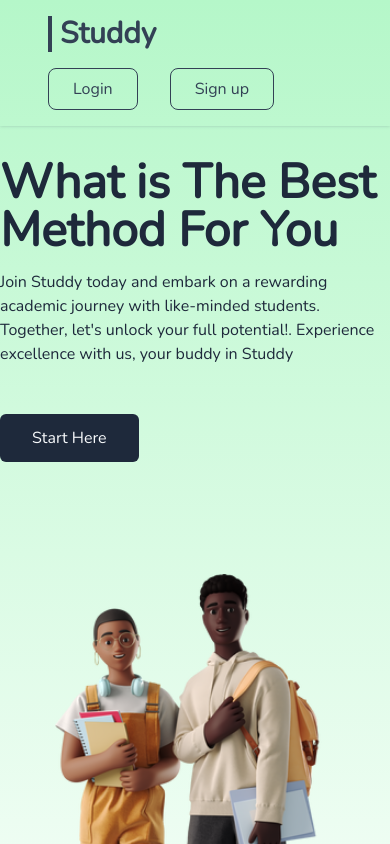
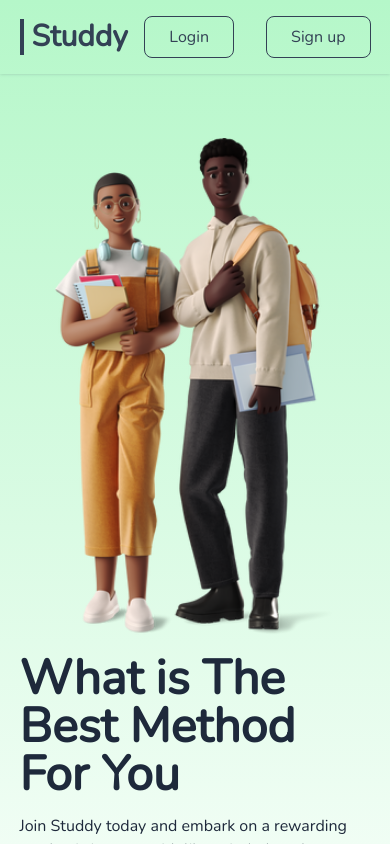
Before and after one commit to ozo-vehe/studdy, a Vue app: page / in a window 390 px wide. Shown: the top 844 px of the page. Built offline with nearby package versions, Linux system fonts and the light colour scheme; no server answers; the database is empty.

Commit message:
added padding

```diff
--- a/src/App.vue
+++ b/src/App.vue
@@ -3,6 +3,7 @@
   import { useUsers } from './store/users';
   import { useGroups } from './store/groups';
   import { onBeforeMount } from 'vue'
+  // Import components
   import Footer from './components/FooterSection.vue';
 
   const usersStore = useUsers();
--- a/src/components/HeroSection.vue
+++ b/src/components/HeroSection.vue
@@ -6,7 +6,7 @@ flw<script setup>
 <template>
   <main class="custom-height homepage">
     <Navbar />
-    <div class="heroSection py-8 flex flex-wrap items-center justify-center gap-x-15 gap-y-4 custom-height">
+    <div class="heroSection pt-16 flex flex-wrap items-center justify-center gap-x-15 gap-y-4 custom-height">
       <div class="header w-450 text-slate-800 h-400">
         <h1 class="text-5xl font-bold">What is The Best Method For You</h1>
         <p class="my-4">
@@ -30,4 +30,13 @@ flw<script setup>
   .homepage {
     background: linear-gradient(180deg, #b5f7c9 0%, #ffffff 100%);
   }
+  @media screen and (max-width: 768px) {
+    .heroSection {
+      padding-left: 5%;
+      padding-right: 5%;
+    }
+    .header {
+      order: 1;
+    }
+  }
 </style>
--- a/src/components/NavbarSection.vue
+++ b/src/components/NavbarSection.vue
@@ -45,4 +45,10 @@
 </template>
 
 <style scoped>
+  @media screen and (max-width: 768px) {
+    nav {
+      padding-left: 5%;
+      padding-right: 5%;
+    }
+  }
 </style>
--- a/src/components/ServiceSection.vue
+++ b/src/components/ServiceSection.vue
@@ -3,7 +3,7 @@
 </script>
 
 <template>
-  <main class="px-12 pt-20 pb-12 min-h-screen flex flex-wrap gap-x-16 gap-y-4 items-start justify-center">
+  <main class="pt-20 pb-12 min-h-screen flex flex-wrap gap-x-16 gap-y-4 items-start justify-center">
     <section class="serviceImage w-400 h-450">
       <img class="w-full h-full object-contain" src="../assets/images/service.png" alt="service" />
     </section>
@@ -16,7 +16,7 @@
         to foster collaboration, support, and growth.
       </p>
 
-      <section class="services mt-8 flex flex-wrap gap-y-4 items-start justify-between">
+      <section class="services mt-8 flex flex-wrap gap-y-4 gap-x-2 items-start justify-between">
 
         <div class="service border border-slate-100 rounded-md w-60 shadow-sm py-4 px-4">
           <div class="bg-custom-dark-green rounded-full w-10 h-10 p-1.5 mb-2">
@@ -70,5 +70,13 @@
 </template>
 
 <style scoped>
-
+  @media screen and (max-width: 768px) {
+    main {
+      padding-left: 5%;
+      padding-right: 5%;
+    }
+    .services {
+      justify-content: center;
+    }
+  }
 </style>
```
